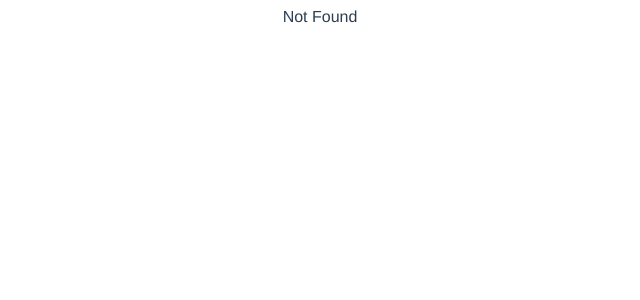
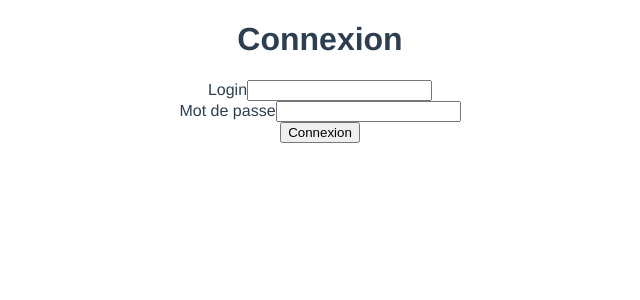
Before and after one commit to attoumbre/cocktail, a Vue app: page /login in a window 1280 px wide. Shown: the top 300 px of the page, without its empty margins (320-960 px from the left). Built offline with nearby package versions, Linux system fonts and the light colour scheme.

Commit message:
add login form

```diff
--- a/src/router/index.js
+++ b/src/router/index.js
@@ -2,6 +2,7 @@ import { createRouter, createWebHistory } from 'vue-router'
 
 
 import * as Public from '@/views/public'
+import Login from '@/views/auth/Login.vue'
 import {
   AdminLayout, Dashboard, UserIndex, UserAdd,
   UserEdit, CocktailIndex, CocktailEdit
@@ -26,7 +27,7 @@ const routes = [
       {path:'dashboard', name:'dashboard', component : Dashboard},
       { path:'users/index', name:'UserIndex', component : UserIndex},
       { path:'users/add', name:'UserAdd', component : UserAdd},
-      { path:'users/edit/:id', name:'UserEdit', component : UserEdit },
+      { path:'users/edit/:id(\\d+)', name:'UserEdit', component : UserEdit, props:true },
 
       { path:'cocktails/index', name:'CocktailAdd', component : CocktailIndex},
       { path:'cocktails/edit/:id', name:'CocktailEdit', component : CocktailEdit },
@@ -34,6 +35,9 @@ const routes = [
  },
  {
   path:'/:pathMatch(.*)*', component: Public.NotFound
+ },
+ {
+  path:'/login', component: Login
  }
 //  {
 //   path:'/:pathMatch(.*)*',redirect:'/'
--- /dev/null
+++ b/src/views/auth/Login.vue
@@ -0,0 +1,44 @@
+<template>
+    <div>
+        <h1> Connexion</h1>
+
+        <form @submit.prevent="login">
+            <div class="formGroup">
+                <label for="user_login">Login</label>
+                <input v-model="user.login" type="text" id="user_login"/>
+            </div>
+
+            <div class="formGroup">
+                <label for="user_password">Mot de passe</label>
+                <input v-model="user.password" type="text" id="user_password"/>
+            </div>
+
+            <div class="formGroup">
+                <button type="submit" class="button">Connexion</button>
+
+            </div>
+        </form>
+    </div>
+</template>
+<script>
+export default {
+    name:"Login",
+    data(){
+        return {
+            user:{
+                login:'',
+                password:''
+            }
+        }
+    },
+    methods:{
+        login(){
+            console.log("user", this.user);
+        }
+    }
+}
+</script>
+<style
+>
+
+</style>
```
